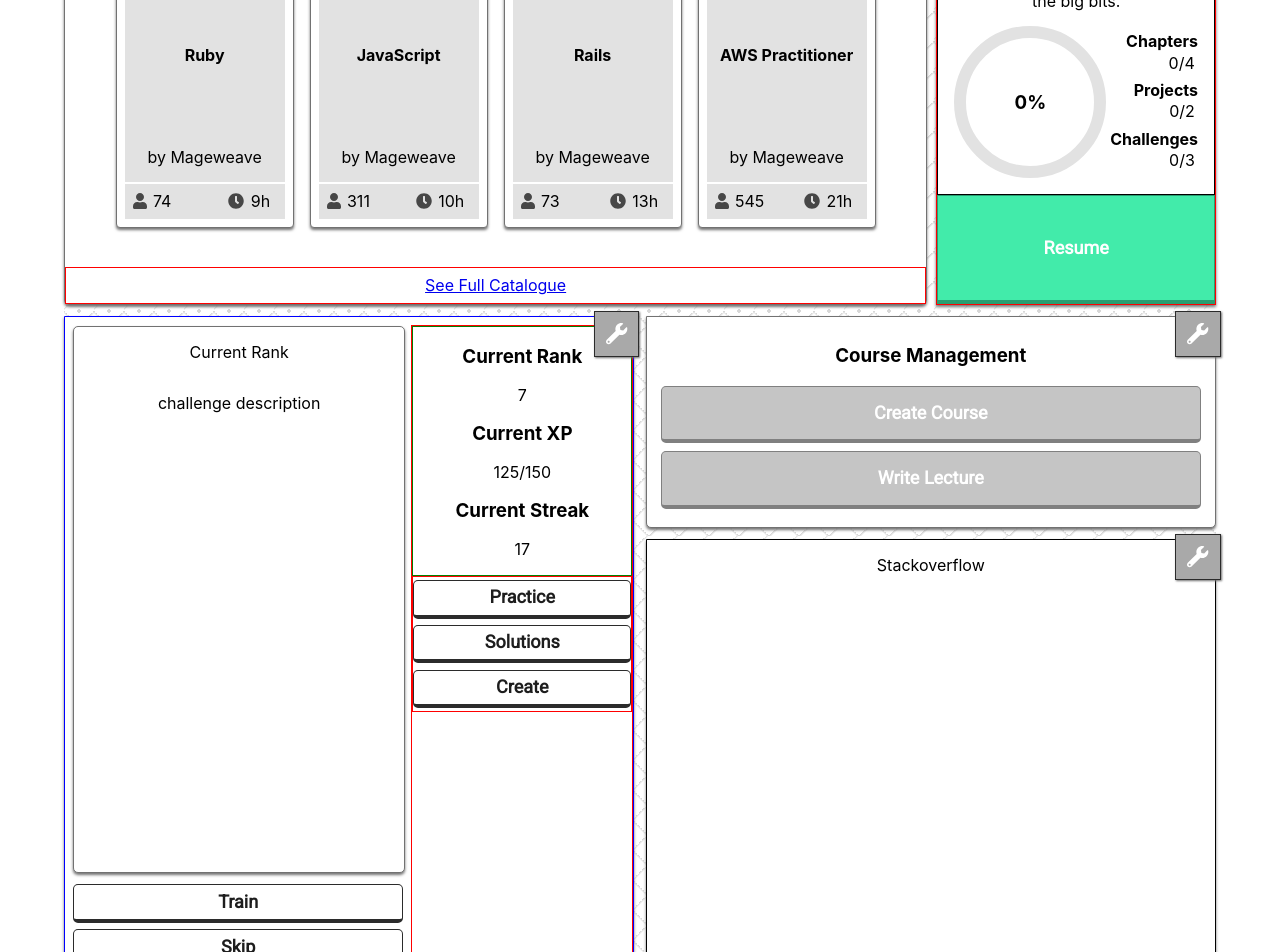
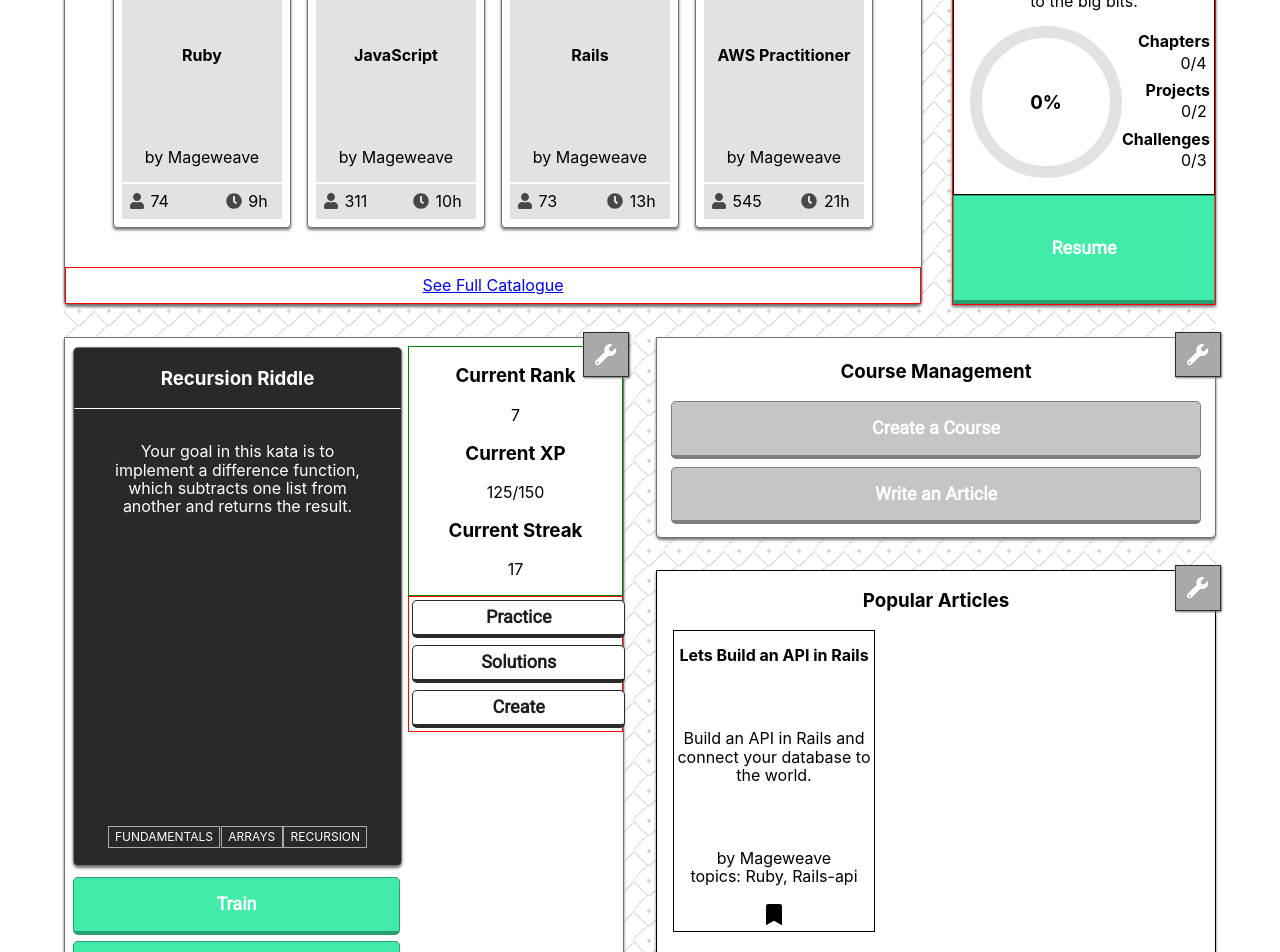
Before and after one commit to KevinKra/mageweave, a React (Create React App) app: page / in a window 1280 px wide. Shown: the part 200-1152 px from the top of the page. Built offline with nearby package versions, Linux system fonts and the light colour scheme.

Commit message:
Extract elements from Dashboard as standalone components

```diff
--- a/src/pages/DashboardPage/DashboardPage.js
+++ b/src/pages/DashboardPage/DashboardPage.js
@@ -1,9 +1,10 @@
 import React from 'react';
 import NavBar from '../../components/NavBar/NavBar';
-import CourseCard from '../../components/CourseCard/CourseCard';
-import { FontAwesomeIcon } from '@fortawesome/react-fontawesome';
-import { faWrench } from '@fortawesome/free-solid-svg-icons';
-import { Link } from 'react-router-dom';
+import ChallengeOverview from '../../components/ChallengeOverview/ChallengeOverview';
+import CoursesOverview from '../../components/CoursesOverview/CoursesOverview';
+import LatestCourse from '../../components/LatestCourse/LatestCourse';
+import AuthorOverview from '../../components/AuthorOverview/AuthorOverview';
+import ArticlesOverview from '../../components/ArticlesOverview/ArticlesOverview';
 import './DashboardPage.scss';
 
 export default function DashboardPage() {
@@ -11,91 +12,11 @@ export default function DashboardPage() {
 		<section className="DashboardPage">
 			<NavBar />
 			<div className="dashboard-content">
-				<section className="courses-overview">
-					<h3>Popular Courses:</h3>
-					<div className="courses">
-						<CourseCard name="Ruby" author="Mageweave" totalUsers="74" estimatedDuration="9h" />
-						<CourseCard name="JavaScript" author="Mageweave" totalUsers="311" estimatedDuration="10h" />
-						<CourseCard name="Rails" author="Mageweave" totalUsers="73" estimatedDuration="13h" />
-						<CourseCard
-							name="AWS Practitioner"
-							author="Mageweave"
-							totalUsers="545"
-							estimatedDuration="21h"
-						/>
-					</div>
-					<Link to="courses/all">See Full Catalogue</Link>
-				</section>
-				<section className="latest-course">
-					<div className="latest-course-details">
-						<h2>JavaScript</h2>
-						<p>A comprehensive look at Javascript from the little bits to the big bits.</p>
-						<section className="course-stats">
-							<aside className="progress-circle">
-								<h3>0%</h3>
-							</aside>
-							<aside className="progress-fractions">
-								<div>
-									<h4>Chapters</h4>
-									<p>0/4</p>
-								</div>
-								<div>
-									<h4>Projects</h4>
-									<p>0/2</p>
-								</div>
-								<div>
-									<h4>Challenges</h4>
-									<p>0/3</p>
-								</div>
-							</aside>
-						</section>
-					</div>
-					<button className="latest-course-resume">Resume</button>
-				</section>
-				<section className="author-options">
-					<div className="lock-icon">
-						<FontAwesomeIcon className="icon" icon={faWrench} size="lg" transform="down" />
-					</div>
-					<h3>Course Management</h3>
-					<div className="btn-container">
-						<button>Create Course</button>
-						<button>Write Lecture</button>
-					</div>
-				</section>
-				<section className="coding-challenges">
-					<div className="lock-icon">
-						<FontAwesomeIcon className="icon" icon={faWrench} size="lg" transform="down" />
-					</div>
-					<aside className="challenges">
-						<section className="current-details">
-							<p>Current Rank</p>
-							<p>challenge description</p>
-						</section>
-						<button className="btn-template-2">Train</button>
-						<button className="btn-template-2">Skip</button>
-					</aside>
-					<aside className="challenges-support">
-						<div className="challenge-stats">
-							<h3>Current Rank</h3>
-							<p>7</p>
-							<h3>Current XP</h3>
-							<p>125/150</p>
-							<h3>Current Streak</h3>
-							<p>17</p>
-						</div>
-						<div className="support-panel">
-							<button className="btn-template-2">Practice</button>
-							<button className="btn-template-2">Solutions</button>
-							<button className="btn-template-2">Create</button>
-						</div>
-					</aside>
-				</section>
-				<section className="qa-section">
-					<div className="lock-icon">
-						<FontAwesomeIcon className="icon" icon={faWrench} size="lg" transform="down" />
-					</div>
-					<p>Stackoverflow</p>
-				</section>
+				<CoursesOverview />
+				<LatestCourse />
+				<AuthorOverview />
+				<ChallengeOverview />
+				<ArticlesOverview />
 			</div>
 		</section>
 	);
--- a/src/pages/DashboardPage/DashboardPage.scss
+++ b/src/pages/DashboardPage/DashboardPage.scss
@@ -6,12 +6,12 @@
 		display: grid;
 		grid-template-columns: 1fr 1fr 1fr 1fr;
 		grid-template-rows: 1fr 1fr 1fr 1fr 1fr;
-		grid-gap: $grid-gap-1;
+		grid-gap: 2rem;
 	}
 	.courses-overview,
 	.latest-course,
 	.coding-challenges,
-	.qa-section {
+	.articles-section {
 		@include card-template-1;
 	}
 	.courses-overview {
@@ -99,7 +99,6 @@
 		grid-row: 3 / 6;
 		display: flex;
 		position: relative;
-		border: 1px solid blue;
 		.challenges {
 			display: flex;
 			flex-direction: column;
@@ -114,12 +113,43 @@
 			margin: 0.5rem auto;
 			width: 100%;
 			height: 85%;
+			overflow: hidden;
 		}
-		button {
-			margin: 0.2rem auto;
+		header,
+		body {
+			display: flex;
+			flex-direction: column;
+			justify-content: space-between;
+			border: 1px solid $background-dark;
+			background-color: $background-dark;
+			color: $color-light;
+		}
+		header {
+			border-bottom: 1px solid $color-light;
+		}
+		body {
+			flex: 1;
+			padding: 1rem 2rem;
+		}
+		.challenge-btns {
+			button {
+				@include btn-template-1;
+				margin: 0.2rem auto;
+				width: 100%;
+			}
+		}
+		.tag-container {
+			display: flex;
+			justify-content: space-evenly;
+		}
+		.tag {
+			display: inline-block;
+			padding: .2rem .4rem;
+			font-size: 12px;
+			border: 1px solid $border-light;
+			text-transform: uppercase;
 		}
 		.challenges-support {
-			border: 1px solid red;
 			margin: 0.5rem auto;
 			width: 40%;
 			.challenge-stats {
@@ -134,10 +164,28 @@
 			// height: 50%;
 		}
 	}
-	.qa-section {
+	.articles-section {
 		grid-column: 3 / 5;
 		grid-row: 4 / 6;
 		position: relative;
 		border: 1px solid black;
 	}
 }
+
+.article-link {
+	border: 1px solid black;
+	width: 200px;
+	height: 300px;
+	margin: 1rem;
+	display: grid;
+	grid-template-rows: 3rem auto 4rem 2rem;
+	align-items: center;
+	// body {
+	// 	border: 1px solid red;
+	// }
+	h3,
+	h4,
+	p {
+		margin: 0;
+	}
+}
```
Also changed, not shown: src/styles/global.scss (+11 -0 lines).
